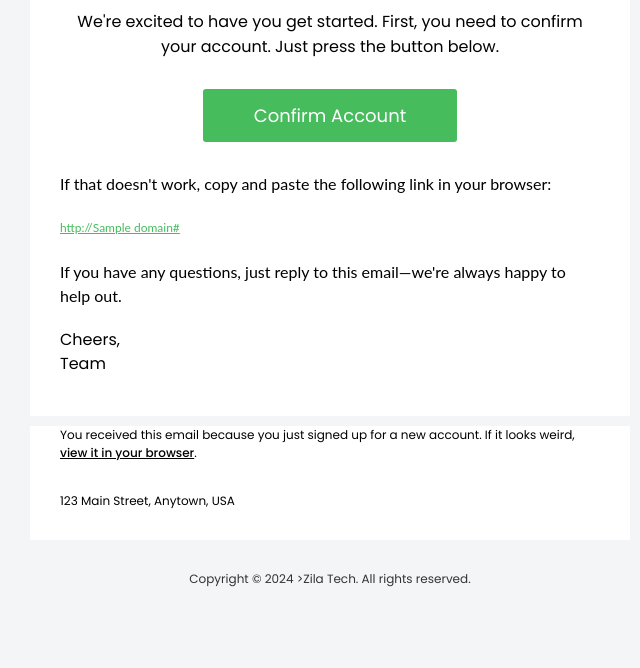
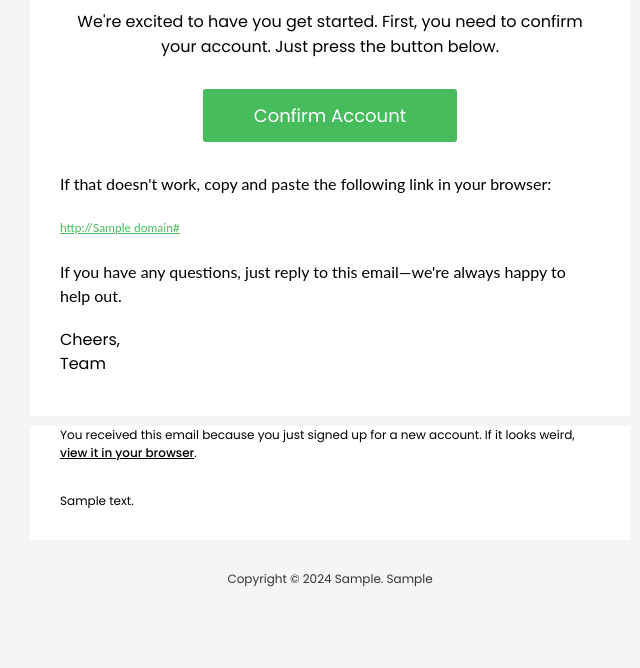
Before and after one commit to oluku-project/quickdiag, a Django app: template accounts/templates/accounts/account_verification_email.html in a window 1280 px wide. Shown: the part 448-1116 px from the top of the page, without its empty margins (310-950 px from the left). Run offline with Django 5.2, Linux system fonts and the light colour scheme; the template is opened without the code that fills it: most values are stand-ins (such as "Sample title", 1, 10 or a date in 2020).

Commit message:
Update email account verification with middleware fields

```diff
--- a/accounts/templates/accounts/account_verification_email.html
+++ b/accounts/templates/accounts/account_verification_email.html
@@ -145,13 +145,13 @@
               <!-- ADDRESS -->
               <tr>
                 <td bgcolor="#ffffff" align="left" style="padding: 0px 30px 30px 30px; color: #000000; font-family: 'Poppins', sans-serif; font-size: 12px; font-weight: 400; line-height: 18px;">
-                  <p style="margin: 0;">123 Main Street, Anytown, USA</p>
+                  <p style="margin: 0;">{{site_address}}</p>
                 </td>
               </tr>
 		      <!-- COPYRIGHT -->
               <tr>
                 <td align="center" style="padding: 30px 30px 30px 30px; color: #333333; font-family: 'Poppins', sans-serif; font-size: 12px; font-weight: 400; line-height: 18px;">
-                  <p style="margin: 0;">Copyright © <script>document.write(new Date().getFullYear())</script> >Zila Tech. All rights reserved.</p>
+                  <p style="margin: 0;">Copyright © {% now 'Y' %} {{site_company}}. {{site_tagline}} </p>
                 </td>
               </tr>
             </table>
```
